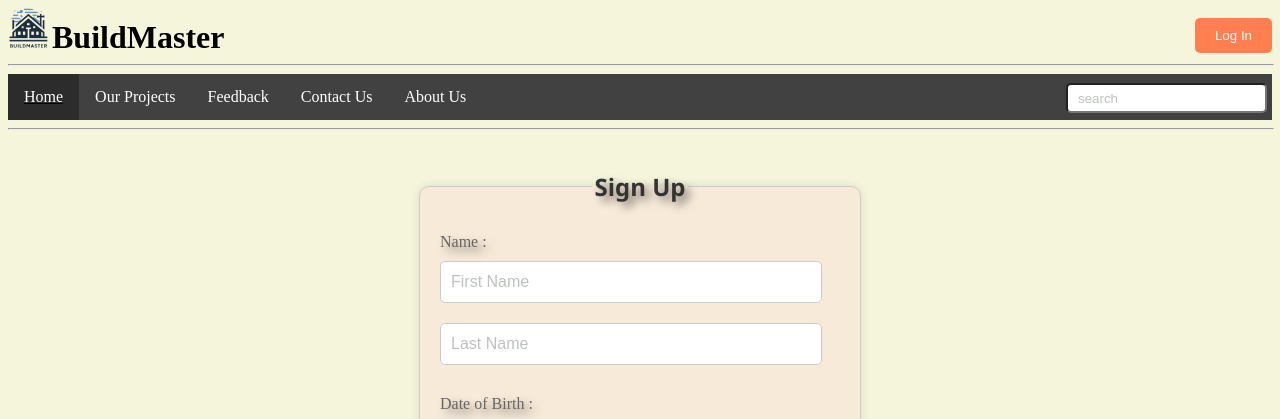
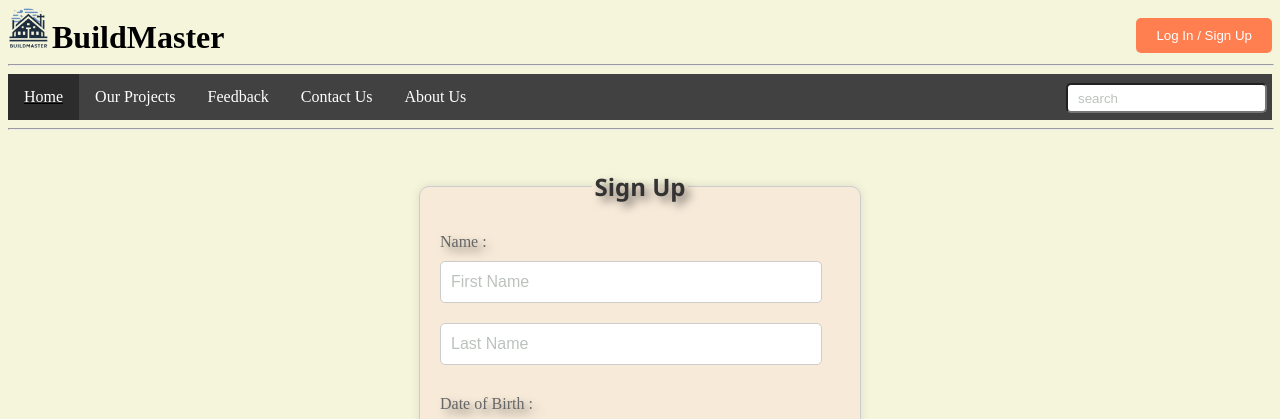
Before and after one commit to MiniduTH/BuildMasterWEB, a PHP site: page /signUp.html in a window 1280 px wide. Shown: the top 419 px of the page. Run offline with PHP 8.4, Linux system fonts and the light colour scheme.

Commit message:
login --> login /  sign up

```diff
--- a/appointment.html
+++ b/appointment.html
@@ -9,7 +9,7 @@
     <header>
         <img class="logo" src="src/img/logo.png">
         <h1 id="nav-h1">BuildMaster</h1>
-        <button class="login-button" >Log In</button>
+        <button class="login-button" >Log In / Sign Up</button>
         <hr>
     </header>
     <nav class="head-nav">
--- a/contactUs.html
+++ b/contactUs.html
@@ -10,7 +10,7 @@
     <header>
         <img class="logo" src="src/img/logo.png">
         <h1 id="nav-h1">BuildMaster</h1>
-        <button class="login-button" >Log In</button>
+        <button class="login-button" >Log In / Sign Up</button>
         <hr>
     </header>
     <nav class="head-nav">
--- a/index.html
+++ b/index.html
@@ -13,7 +13,7 @@
     <header>
         <img class="logo" src="src/img/logo.png">
         <h1 id="nav-h1">BuildMaster</h1>
-        <button class="login-button">Log In</button>
+        <button class="login-button">Log In / Sign Up</button>
         <hr>
     </header>
     <nav class="head-nav">
--- a/signUp.html
+++ b/signUp.html
@@ -11,7 +11,7 @@
     <header>
         <img class="logo" src="src/img/logo.png">
         <h1 id="nav-h1">BuildMaster</h1>
-        <button class="login-button">Log In</button>
+        <button class="login-button">Log In / Sign Up</button>
         <hr>
     </header>
 
--- a/src/CSS/styles.css
+++ b/src/CSS/styles.css
@@ -10,6 +10,7 @@
   text-decoration: none;
   border-style: none;
   border-radius: 5px;
+  cursor: pointer;
   transition: background-color 0.3s ease;
 }
 
```
